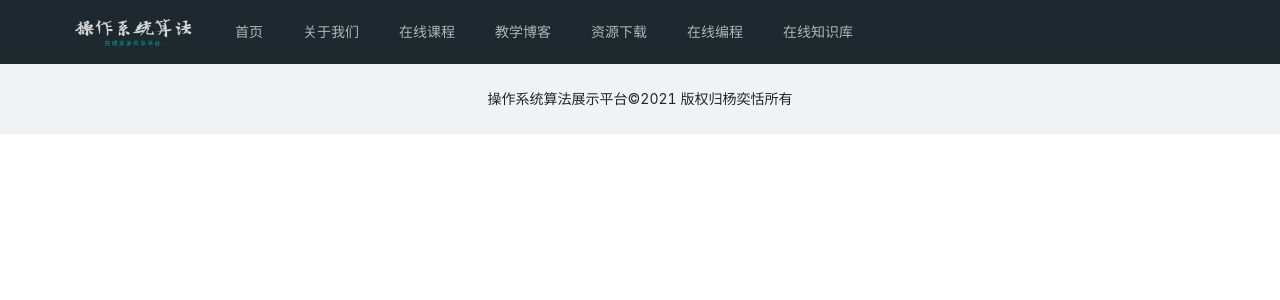
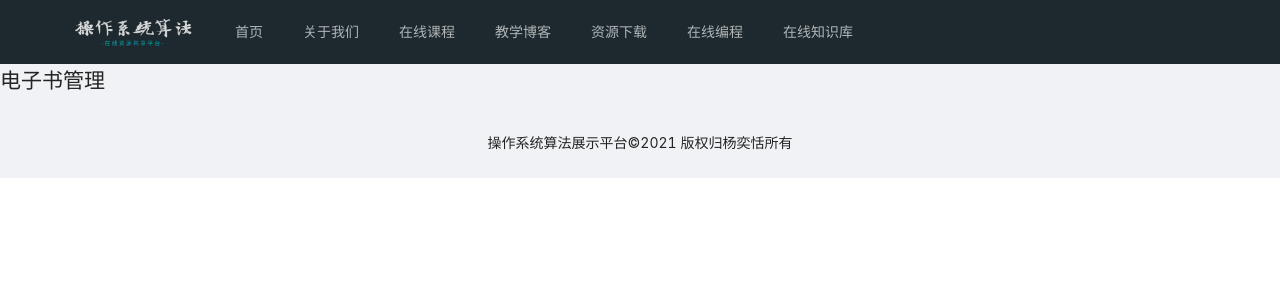
Before and after one commit to VODKA312/Knowledge-Repository-Project, a Vue app in the folder web/: page /admin/ebook in a window 1280 px wide. Shown: the top 300 px of the page. Built offline with nearby package versions, Linux system fonts and the light colour scheme.

Commit message:
6-3【更新日志】【前端】增加电子书管理页面 路由 页面 写在侧边栏下

```diff
--- a/web/src/router/index.ts
+++ b/web/src/router/index.ts
@@ -1,5 +1,8 @@
 import { createRouter, createWebHistory, RouteRecordRaw } from 'vue-router'
 import Home from '../views/Home.vue'
+import About from '../views/About.vue'
+//引入Ebook管理页面
+import adminEbook from '../views/admin/adminEbook.vue'
 
 const routes: Array<RouteRecordRaw> = [
   {
@@ -10,10 +13,17 @@
   {
     path: '/about',
     name: 'About',
+    component: About
     // route level code-splitting
     // this generates a separate chunk (about.[hash].js) for this route
     // which is lazy-loaded when the route is visited.
-    component: () => import(/* webpackChunkName: "about" */ '../views/About.vue')
+    // 由于项目占用资源不大，所以不使用懒加载
+    // component: () => import(/* webpackChunkName: "about" */ '../views/About.vue')
+  },
+  {
+    path: '/admin/ebook',
+    name: 'adminEbook',
+    component: adminEbook
   }
 ]
 
--- a/web/src/views/Home.vue
+++ b/web/src/views/Home.vue
@@ -16,13 +16,12 @@
           <template #title>
                 <span>
                   <user-outlined />
-                  subnav 1111
+                  资源管理界面
                 </span>
           </template>
-          <a-menu-item key="1">option1</a-menu-item>
-          <a-menu-item key="2">option2</a-menu-item>
-          <a-menu-item key="3">option3</a-menu-item>
-          <a-menu-item key="4">option4</a-menu-item>
+          <a-menu-item key="ebook">
+            <router-link to="/admin/ebook">电子书管理</router-link>
+          </a-menu-item>
         </a-sub-menu>
         <a-sub-menu key="sub2">
           <template #title>
--- /dev/null
+++ b/web/src/views/admin/adminEbook.vue
@@ -0,0 +1,5 @@
+<template>
+  <div class="about">
+    <h1>电子书管理</h1>
+  </div>
+</template>
```
